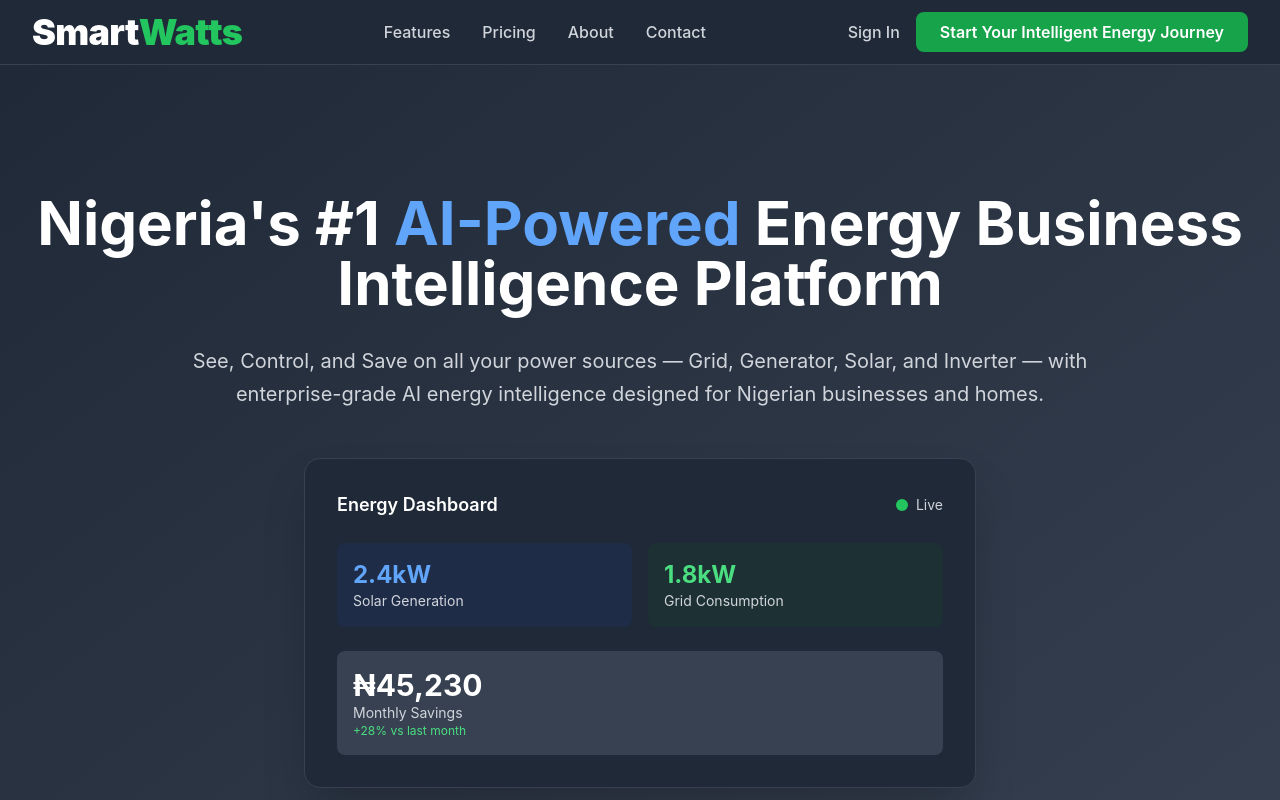
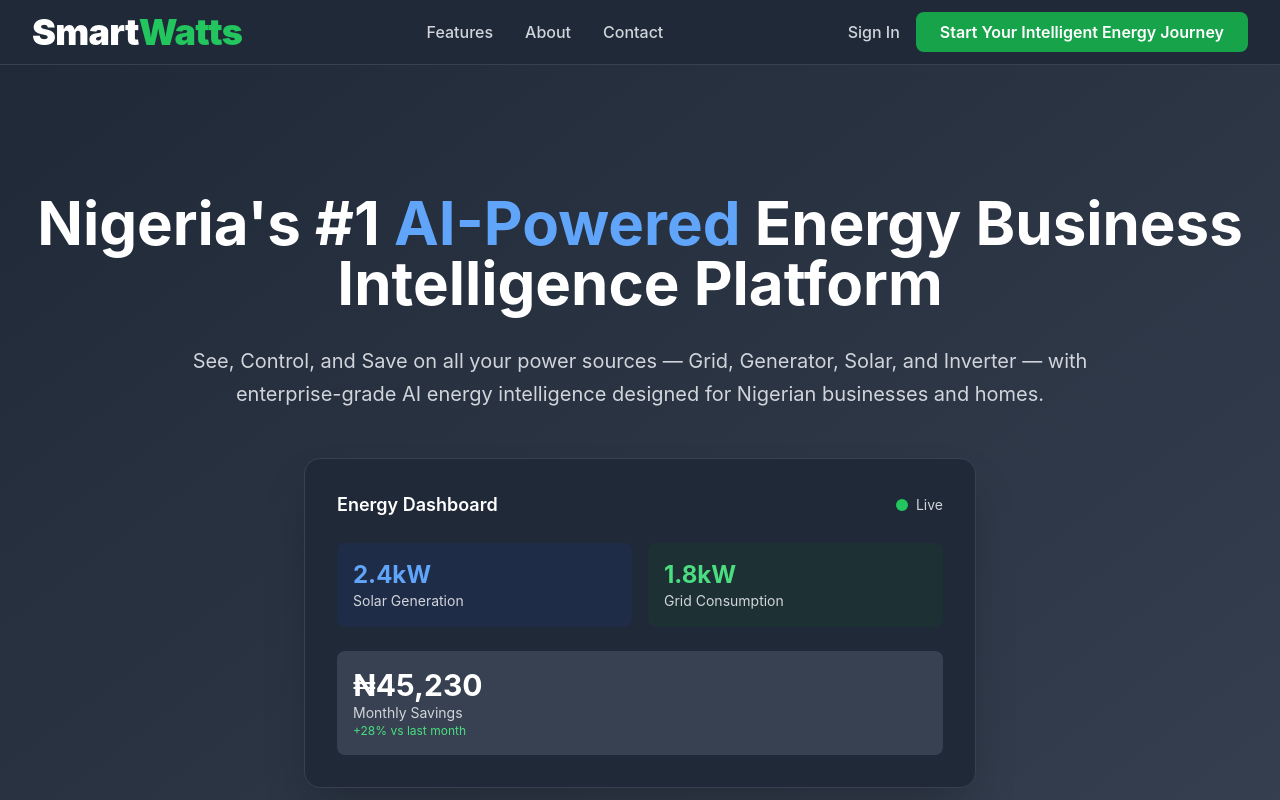
Before and after one commit to smartwatts/SmartWatts, a Next.js app in the folder frontend/: page / in a window 1280 px wide. Shown: the top 800 px of the page. Built offline with nearby package versions, Linux system fonts and the light colour scheme.

Commit message:
updated pricing page

```diff
--- a/frontend/pages/index.tsx
+++ b/frontend/pages/index.tsx
@@ -102,7 +102,7 @@
             </div>
               <div className="hidden md:flex items-center space-x-8">
                 <Link href="#features" className="text-gray-600 dark:text-gray-300 hover:text-gray-900 dark:hover:text-white font-medium transition-colors">Features</Link>
-                <Link href="#pricing" className="text-gray-600 dark:text-gray-300 hover:text-gray-900 dark:hover:text-white font-medium transition-colors">Pricing</Link>
+                {/* <Link href="#pricing" className="text-gray-600 dark:text-gray-300 hover:text-gray-900 dark:hover:text-white font-medium transition-colors">Pricing</Link> */}
                 <Link href="#about" className="text-gray-600 dark:text-gray-300 hover:text-gray-900 dark:hover:text-white font-medium transition-colors">About</Link>
                 <Link href="/contact" className="text-gray-600 dark:text-gray-300 hover:text-gray-900 dark:hover:text-white font-medium transition-colors">Contact</Link>
           </div>
@@ -410,7 +410,8 @@
               </div>
         </section>
 
-        {/* Pricing Section */}
+        {/* Pricing Section - DISABLED */}
+        {/*
         <section id="pricing" className="py-20 bg-gray-50 dark:bg-gray-900">
           <div className="max-w-7xl mx-auto px-4 sm:px-6 lg:px-8">
             <div className="text-center mb-16">
@@ -423,7 +424,6 @@
             </div>
 
             <div className="grid grid-cols-1 md:grid-cols-2 lg:grid-cols-4 gap-8">
-              {/* Essential Home */}
               <div className="bg-white dark:bg-gray-800 rounded-2xl p-8 shadow-lg border border-gray-200 dark:border-gray-600">
                 <h3 className="text-xl font-bold text-gray-900 dark:text-white mb-2">Essential Home</h3>
                 <div className="text-3xl font-bold text-gray-900 dark:text-white mb-4">₦15,000<span className="text-lg text-gray-600 dark:text-gray-300">/month</span></div>
@@ -450,7 +450,6 @@
                 </Link>
               </div>
 
-              {/* Smart Home Plus */}
               <div className="bg-white dark:bg-gray-800 rounded-2xl p-8 shadow-lg border-2 border-green-500 relative">
                 <div className="absolute -top-4 left-1/2 transform -translate-x-1/2">
                   <span className="bg-green-500 text-white px-4 py-1 rounded-full text-sm font-semibold">Most Popular</span>
@@ -480,7 +479,6 @@
                 </Link>
               </div>
 
-              {/* SME Professional */}
               <div className="bg-white dark:bg-gray-800 rounded-2xl p-8 shadow-lg border border-gray-200 dark:border-gray-600">
                 <h3 className="text-xl font-bold text-gray-900 dark:text-white mb-2">SME Professional</h3>
                 <div className="text-3xl font-bold text-gray-900 dark:text-white mb-4">₦45,000<span className="text-lg text-gray-600 dark:text-gray-300">/month</span></div>
@@ -507,7 +505,6 @@
                 </Link>
               </div>
 
-              {/* Enterprise */}
               <div className="bg-white dark:bg-gray-800 rounded-2xl p-8 shadow-lg border border-gray-200 dark:border-gray-600">
                 <h3 className="text-xl font-bold text-gray-900 dark:text-white mb-2">Enterprise</h3>
                 <div className="text-3xl font-bold text-gray-900 dark:text-white mb-4">Custom<span className="text-lg text-gray-600 dark:text-gray-300"> pricing</span></div>
@@ -552,6 +549,7 @@
           </div>
         </div>
       </section>
+        */}
 
       {/* CTA Section */}
         <section className="py-20 bg-gradient-to-r from-blue-600 to-blue-800">
@@ -606,7 +604,7 @@
               <h3 className="font-semibold mb-4">Product</h3>
               <ul className="space-y-2 text-gray-400">
                   <li><Link href="#features" className="hover:text-white transition-colors">Features</Link></li>
-                  <li><Link href="#pricing" className="hover:text-white transition-colors">Pricing</Link></li>
+                  {/* <li><Link href="#pricing" className="hover:text-white transition-colors">Pricing</Link></li> */}
                   <li><Link href="/contact" className="hover:text-white transition-colors">Demo</Link></li>
                   <li><Link href="/contact" className="hover:text-white transition-colors">API</Link></li>
               </ul>
```
Also changed, not shown: 1 other file (tests, documents, lock files or other folders).
